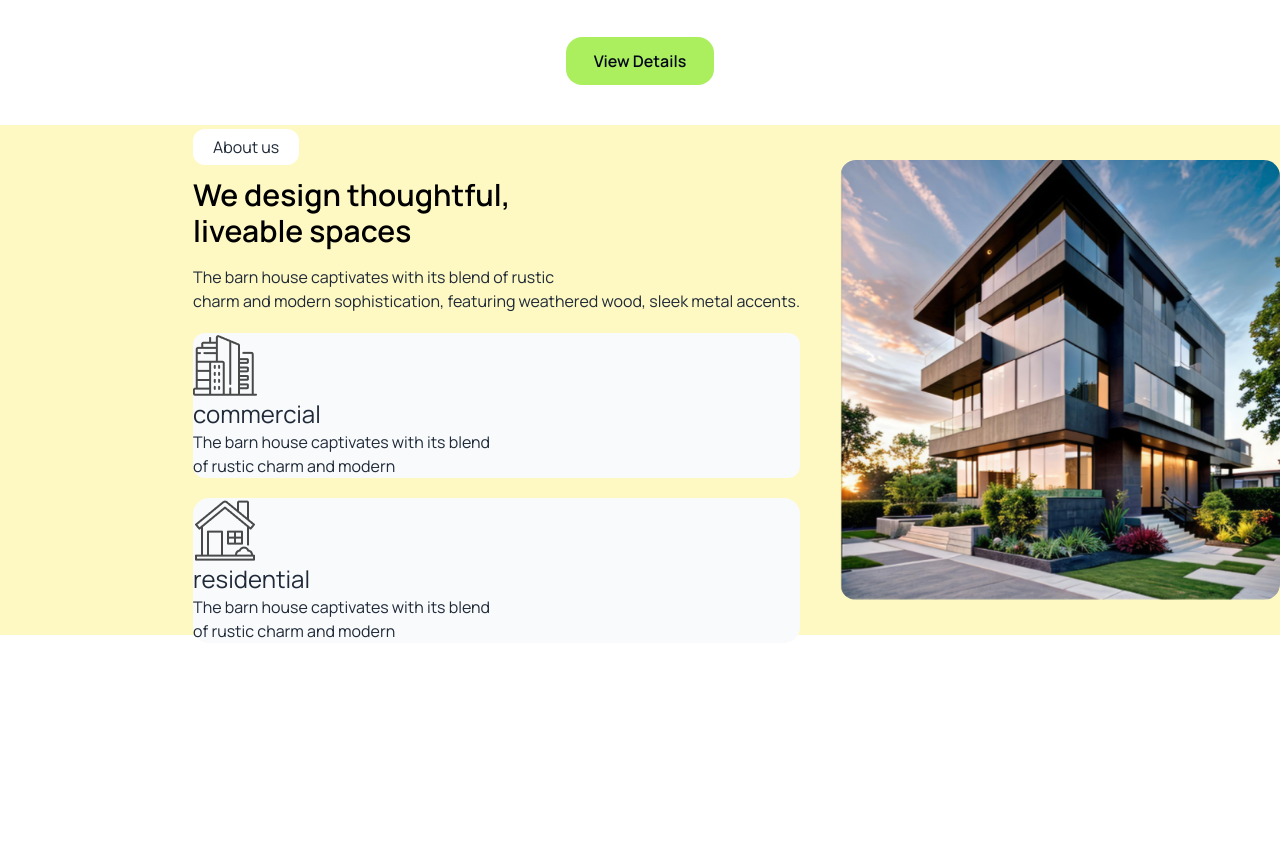
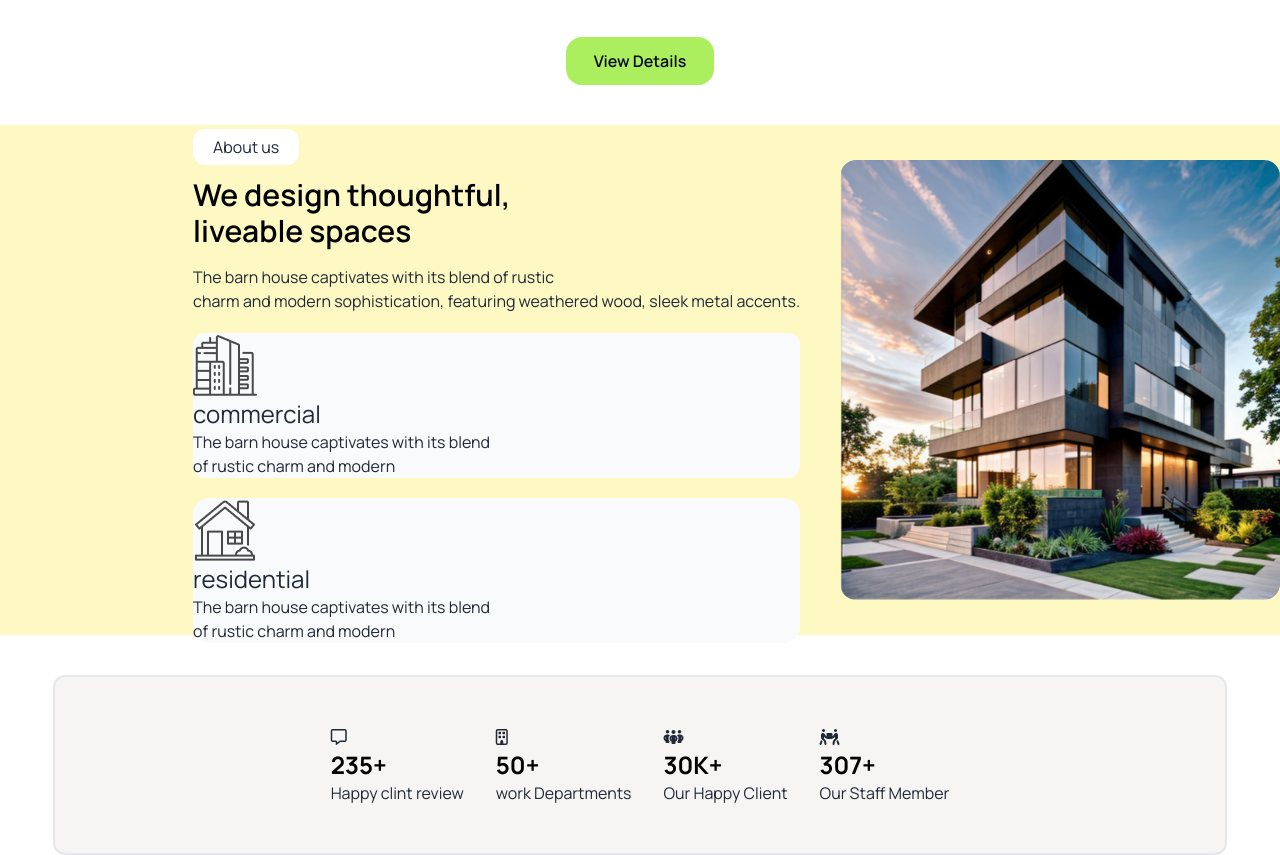
Before and after one commit to Selim-Ahmed93/Programming--Hero-Assign--3, a plain HTML site: page index.html in a window 1280 px wide. Shown: the part 551-1406 px from the top of the page. Before the commit the page ends 1194 px from the top, so only its background shows below. Drawn offline with nearby package versions, Linux system fonts and the light colour scheme.

Commit message:
costomer and client review section done

```diff
--- a/index.html
+++ b/index.html
@@ -91,7 +91,7 @@
     </div>
     </header>
 
-    <main>
+    <main class="w-full h-auto">
    <!-- main section -->
 
   <div class="w-full h-[510px] mt-10 bg-yellow-100 flex gap-5 border-1 items-center justify-end">
@@ -122,7 +122,30 @@
  </div>
   </div>
 
+<!-- clint happy section -->
+ <div class="w-11/12 h-[180px] mx-auto mt-10 flex justify-center items-center gap-8 bg-[#f7f4f4] border-2 rounded-xl">
+  <div>
+    <i class="fa-regular fa-message"></i>
+    <h2 class="text-2xl font-bold text-black">235+</h2>
+    <p>Happy clint review</p>
+  </div>
 
+  <div>
+    <i class="fa-regular fa-building"></i>
+    <h2 class="text-2xl font-bold text-black">50+</h2>
+    <p>work Departments</p>
+  </div>
+  <div>
+    <i class="fa-solid fa-people-group"></i>
+    <h2 class="text-2xl font-bold text-black">30K+</h2>
+    <p>Our Happy Client</p>
+  </div>
+  <div>
+    <i class="fa-solid fa-people-carry-box"></i>
+    <h2 class="text-2xl font-bold text-black">307+</h2>
+    <p>Our Staff Member</p>
+  </div>
+</div>
 
     </main>
     <footer></footer>
```
Lines whose indentation alone changed are shown as unchanged.
